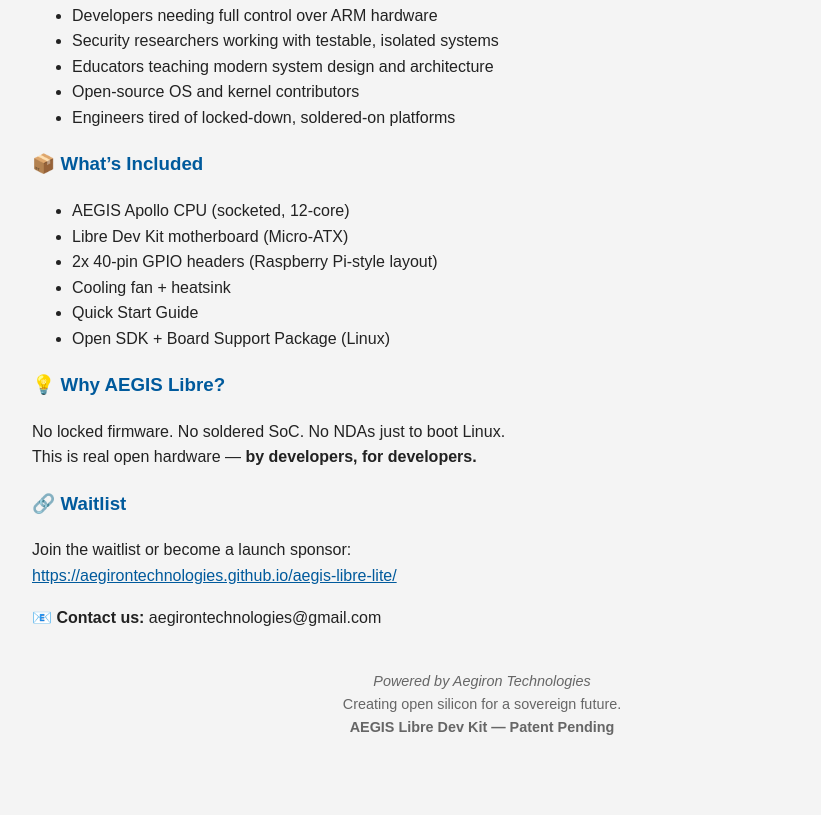
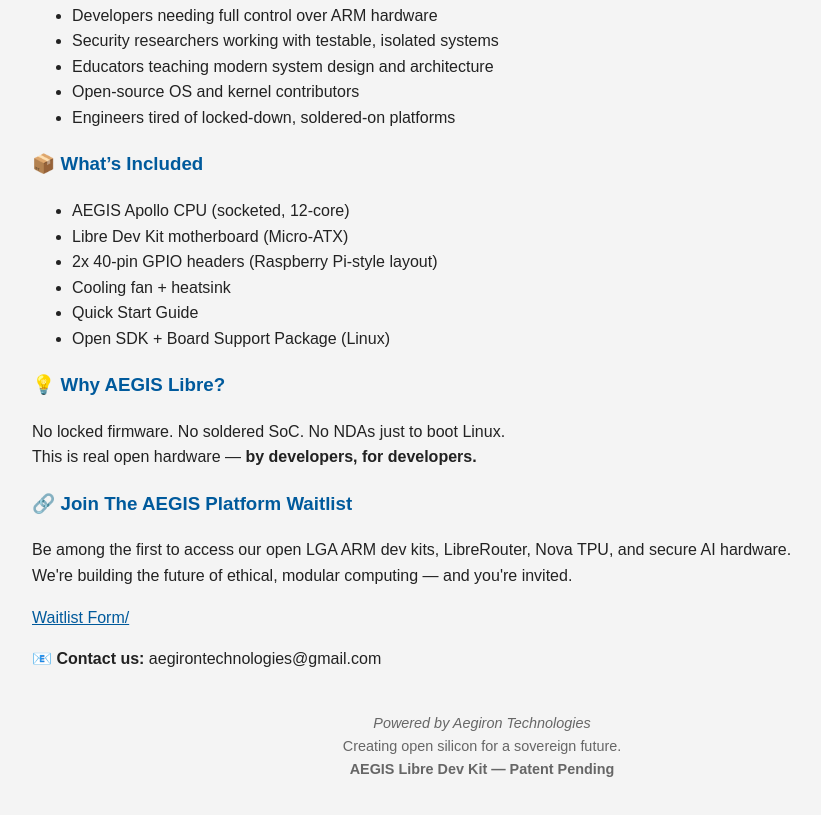
Before and after one commit to aegirontechnologies/aegis-libre-lite, a plain HTML site: page index.html in a window 1280 px wide. Shown: the part 872-1687 px from the top of the page, without its empty margins (158-979 px from the left). Before the commit the page ends 1646 px from the top, so only its background shows below. Drawn offline with Linux system fonts and the light colour scheme.

Commit message:
Update index.html

```diff
--- a/index.html
+++ b/index.html
@@ -89,9 +89,12 @@
 <p>No locked firmware. No soldered SoC. No NDAs just to boot Linux.<br>
 This is real open hardware — <strong>by developers, for developers.</strong></p>
 
-<h3>🔗 Waitlist</h3>
-<p>Join the waitlist or become a launch sponsor:<br>
-<a href="https://forms.gle/fzeKYQiq115nLJVVA">https://aegirontechnologies.github.io/aegis-libre-lite/</a></p>
+<h3>🔗 Join The AEGIS Platform Waitlist</h3>
+<p>
+    Be among the first to access our open LGA ARM dev kits, LibreRouter, Nova TPU, and secure AI hardware.
+    <br>We're building the future of ethical, modular computing — and you're invited.
+  </p>
+<a href="https://forms.gle/fzeKYQiq115nLJVVA"> Waitlist Form/</a></p>
 
 <p><strong>📧 Contact us:</strong> aegirontechnologies@gmail.com</p>
 
```
